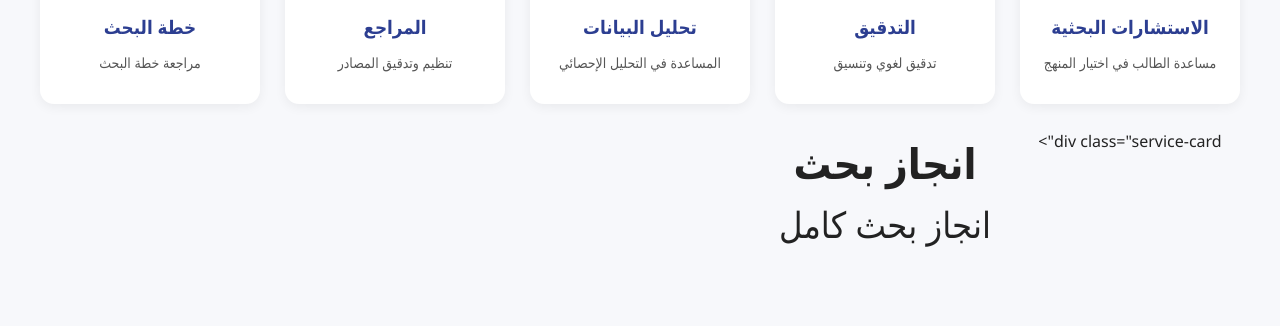
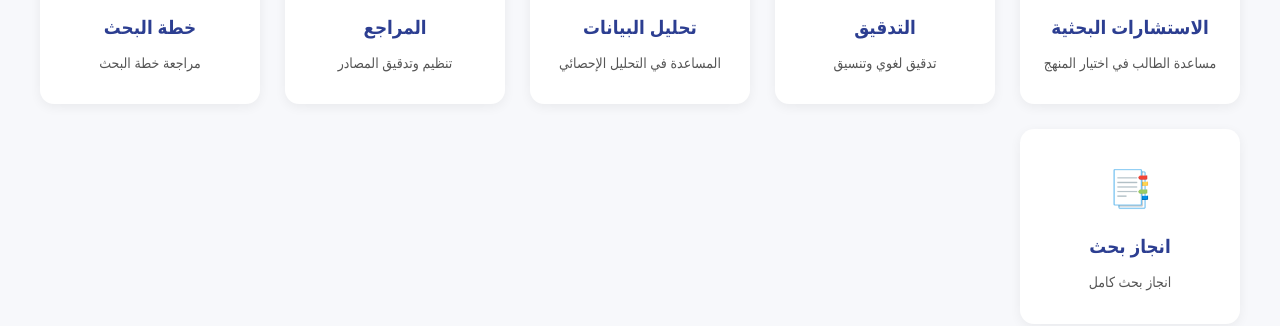
Before and after one commit to fhgshgfu-tech/research-booking, a website: page index.html in a window 1280 px wide. Shown: the part 626-952 px from the top of the page. Drawn offline with Linux system fonts and the light colour scheme.

Commit message:
Fix HTML structure and add missing service card

```diff
--- a/index.html
+++ b/index.html
@@ -62,8 +62,8 @@
                 <h3>خطة البحث</h3>
                 <p>مراجعة خطة البحث</p>
             </div>
-            div class="service-card">
-            <div class="service-icon">
+            <div class="service-card">
+            <div class="service-icon">📑</div>
                 <h3>انجاز بحث</h3>
                 <p>انجاز بحث كامل</p>
         </div>
@@ -99,7 +99,6 @@
         <div class="modal">
             <span class="close-btn" id="closeModal">×</span>
             <h2>نموذج الحجز</h2>
-            <form id="bookingForm">
             <form id="bookingForm">
                 <div class="form-group">
                     <label>اسم الطالب</label>
@@ -160,7 +159,6 @@
             <div class="success-message" id="successMessage">
                 ✅ تم إرسال طلب الحجز بنجاح.
             </div>
-            </form>
         </div>
     </div>
 
```
Lines whose indentation alone changed are shown as unchanged.
